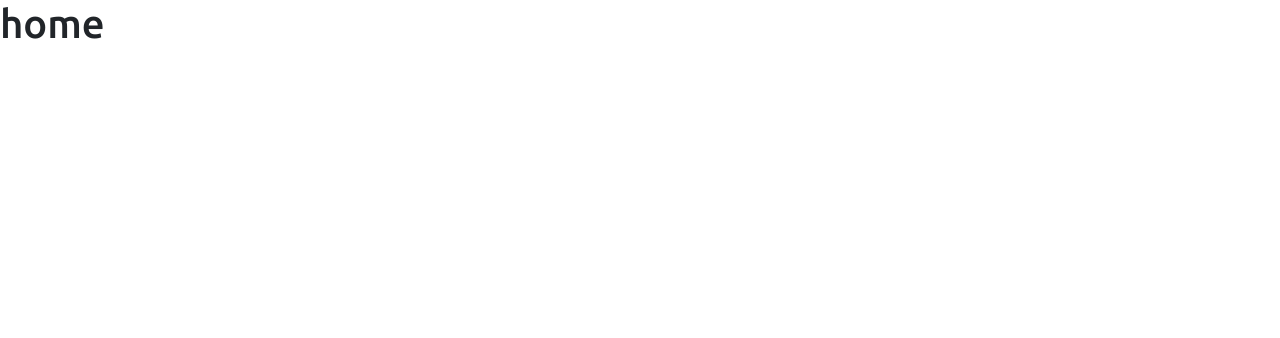
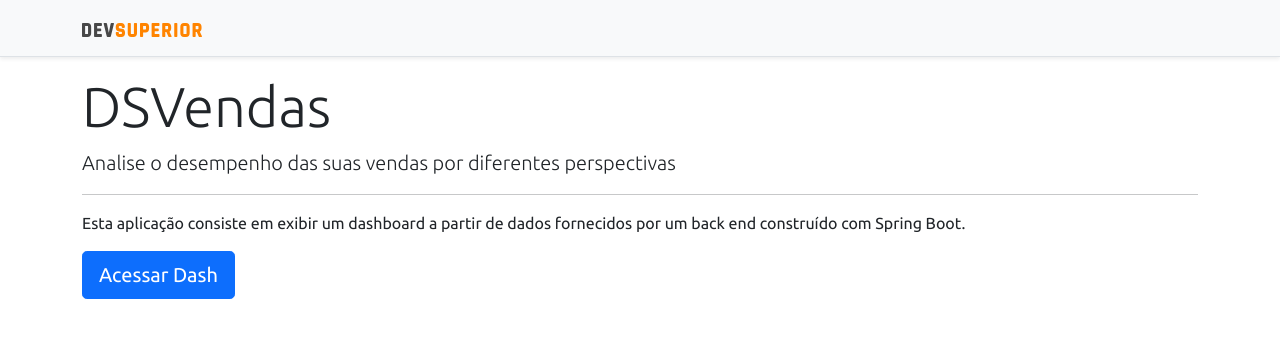
Before and after one commit to Leonardo001127/ProjetoSds3_DevSuperior, a React (Create React App) app in the folder frontend/: page / in a window 1280 px wide. Shown: the top 338 px of the page. Built offline with nearby package versions, Linux system fonts and the light colour scheme.

Commit message:
Home, navigation

```diff
--- a/frontend/src/components/Navbar/index.tsx
+++ b/frontend/src/components/Navbar/index.tsx
@@ -1,4 +1,5 @@
 import ImgDsDark from 'assets/img/ds-dark.svg'
+import { Link } from 'react-router-dom';
 
 
 const Navbar = () => {
@@ -6,7 +7,9 @@
         <div className="d-flex flex-column flex-md-row align-items-center p-3 px-md-4 mb-3 bg-light border-bottom shadow-sm">
             <div className="container">
                 <nav className="my-2 my-md-0 mr-md-3">
-                    <img src={ImgDsDark} alt="DevSuperior" width="120" />
+                    <Link to="/">
+                        <img src={ImgDsDark} alt="DevSuperior" width="120" />
+                    </Link>
                 </nav>
             </div>
         </div>
--- a/frontend/src/pages/Home/index.tsx
+++ b/frontend/src/pages/Home/index.tsx
@@ -1,7 +1,23 @@
+import Navbar from "components/Navbar";
+import { Link } from "react-router-dom";
 
 const Home = () => {
     return (
-        <h1>home</h1>
+        <>
+        <Navbar/>
+        <div className="container">
+            <div className="jumbotron">
+                <h1 className="display-4">DSVendas</h1>
+                <p className="lead">Analise o desempenho das suas vendas por diferentes perspectivas</p>
+                <hr />
+                <p>Esta aplicação consiste em exibir um dashboard a partir de dados fornecidos por um back end construído com Spring Boot.</p>
+
+                <Link  className="btn btn-primary btn-lg" to="/dashboard">
+                    Acessar Dash
+                </Link>
+            </div>
+        </div>
+        </>
     );
 }
 
```
